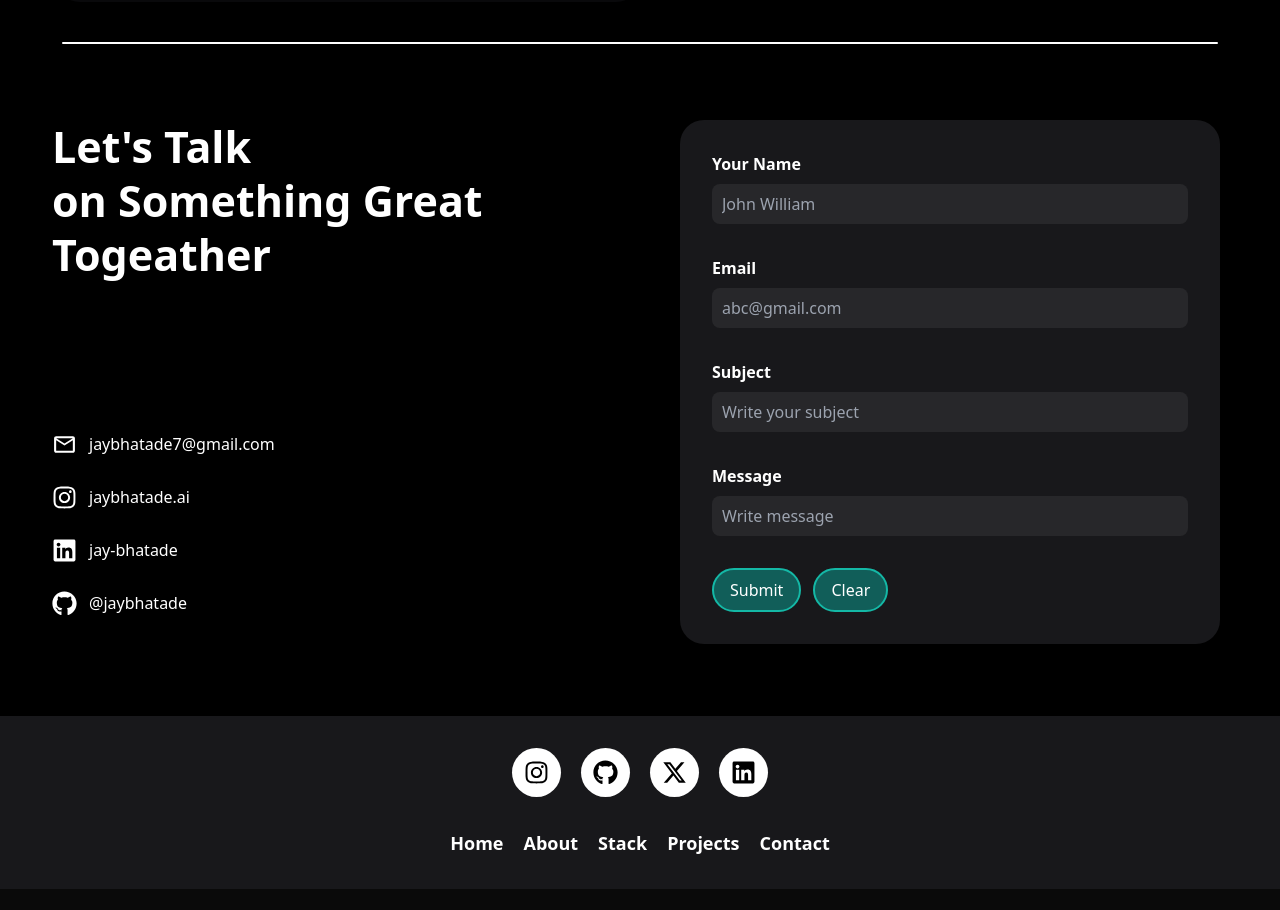
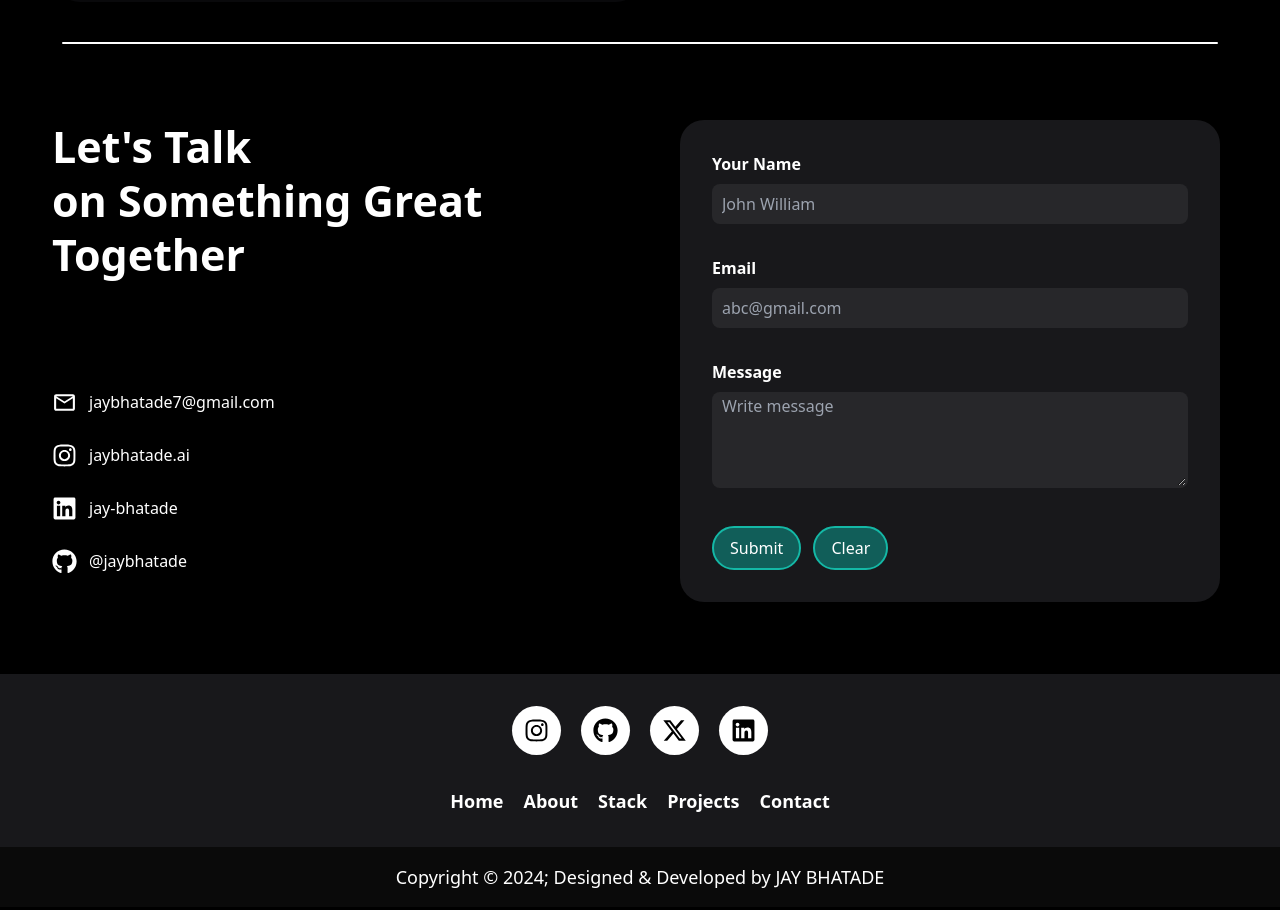
Before and after one commit to jaybhatade/portfolio, a React (Vite) app: page / in a window 1280 px wide. Shown: the part 3680-4590 px from the top of the page. Built offline with nearby package versions, Linux system fonts and the light colour scheme.

Commit message:
contact form logic

```diff
--- a/src/Components/Contact-Section.jsx
+++ b/src/Components/Contact-Section.jsx
@@ -1,50 +1,137 @@
 import React from "react";
 import { MdMailOutline } from "react-icons/md";
-import { FaLinkedin , FaGithub , FaInstagram  } from "react-icons/fa";
+import { FaLinkedin, FaGithub, FaInstagram } from "react-icons/fa";
 
-function ContactSection() {
+export default function ContactSection() {
+  const [result, setResult] = React.useState("");
+
+  const onSubmit = async (event) => {
+    event.preventDefault();
+    setResult("Sending....");
+    const formData = new FormData(event.target);
+
+    formData.append("access_key", "f6bc24f2-2da6-4b77-9692-6f04ab9faa91");
+
+    const response = await fetch("https://api.web3forms.com/submit", {
+      method: "POST",
+      body: formData
+    });
+
+    const data = await response.json();
+
+    if (data.success) {
+      setResult("Form Submitted Successfully");
+      event.target.reset();
+    } else {
+      setResult(data.message);
+    }
+  };
+
   return (
-    <div id="Contact" className="w-100 h-fit flex justify-center items-center text-white py-10">
+    <div
+      id="Contact"
+      className="w-100 h-fit flex justify-center items-center text-white py-10"
+    >
       <div className="w-[100%] h-fit max-w-[1240px] flex flex-col justify-center items-center">
-
-
         <div className="w-[100%] flex flex-col md:flex-row">
-          <div className="w-100 md:w-[50%] p-8 rounded-l-2xl flex flex-col justify-between ">
-            <h2 className="text-4xl md:text-[43px] leading-tight font-bold">Let's Talk <br /> on Something Great <br />Togeather</h2>
+          <div className="w-100 md:w-[50%] p-8 rounded-l-2xl flex flex-col justify-between">
+            <h2 className="text-4xl md:text-[43px] leading-tight font-bold">
+              Let's Talk <br /> on Something Great <br />
+              Together
+            </h2>
 
             <ul>
-                <li className="w-fit"><a target='_blank' href="mailto:jaybhatade7@gmail.com" className="flex gap-3 my-7"><MdMailOutline size={25}/> jaybhatade7@gmail.com</a></li>
-                <li className="w-fit"><a target='_blank' href="https://www.instagram.com/jaybhatade.ai/" className="flex gap-3 my-7"><FaInstagram  size={25}/>jaybhatade.ai</a></li>
-                <li className="w-fit"><a target='_blank' href="https://in.linkedin.com/in/jay-bhatade" className="flex gap-3 my-7"><FaLinkedin  size={25}/>jay-bhatade</a></li>
-                <li className="w-fit"><a target='_blank' href="https://github.com/jaybhatade" className="flex gap-3 my-7"><FaGithub  size={25}/> @jaybhatade</a></li>
+              <li className="w-fit">
+                <a
+                  target="_blank"
+                  href="mailto:jaybhatade7@gmail.com"
+                  className="flex gap-3 my-7"
+                >
+                  <MdMailOutline size={25} /> jaybhatade7@gmail.com
+                </a>
+              </li>
+              <li className="w-fit">
+                <a
+                  target="_blank"
+                  href="https://www.instagram.com/jaybhatade.ai/"
+                  className="flex gap-3 my-7"
+                >
+                  <FaInstagram size={25} />
+                  jaybhatade.ai
+                </a>
+              </li>
+              <li className="w-fit">
+                <a
+                  target="_blank"
+                  href="https://in.linkedin.com/in/jay-bhatade"
+                  className="flex gap-3 my-7"
+                >
+                  <FaLinkedin size={25} />
+                  jay-bhatade
+                </a>
+              </li>
+              <li className="w-fit">
+                <a
+                  target="_blank"
+                  href="https://github.com/jaybhatade"
+                  className="flex gap-3 my-7"
+                >
+                  <FaGithub size={25} /> @jaybhatade
+                </a>
+              </li>
             </ul>
           </div>
-          <div className="w-100 md:w-[50%] h-fit p-8 md:px-10 rounded-r-2xl ">
-            <div className="bg-zinc-900 rounded-3xl w-[100%]  h-[100%] text-white py-6 px-4 md:p-8">
-                <form action="" method="post">
+          <div className="w-100 md:w-[50%] h-fit p-8 md:px-10 rounded-r-2xl">
+            <div className="bg-zinc-900 rounded-3xl w-[100%] h-[100%] text-white py-6 px-4 md:p-8">
+              <form onSubmit={onSubmit}>
+                <label className="text-md font-semibold" htmlFor="name">
+                  Your Name
+                </label>
+                <br />
+                <input
+                  className="w-[100%] h-10 bg-zinc-800 mb-8 rounded-lg pl-2 transition-all duration-400 ease-in-out border-2 border-transparent focus:outline-teal-500 mt-2"
+                  type="text"
+                  name="name"
+                  placeholder="John William"
+                  required
+                />
 
-                <label className="text-md font-semibold" htmlFor="name">Your Name</label> <br />
-                <input className="w-[100%] h-10 bg-zinc-800 mb-8 rounded-lg pl-2  transition-all duration-400 ease-in-out border-2 border-transparent focus:outline-teal-500 mt-2" type="text" placeholder="John William"/>
+                <label className="text-md font-semibold" htmlFor="email">
+                  Email
+                </label>
+                <br />
+                <input
+                  className="w-[100%] h-10 bg-zinc-800 mb-8 rounded-lg pl-2 transition-all duration-400 ease-in-out border-2 border-transparent focus:outline-teal-500 mt-2"
+                  type="email"
+                  name="email"
+                  placeholder="abc@gmail.com"
+                  required
+                />
 
+                <label className="text-md font-semibold" htmlFor="message">
+                  Message
+                </label>
+                <br />
+                <textarea
+                  className="w-[100%] h-24 bg-zinc-800 mb-8 rounded-lg pl-2 transition-all duration-400 ease-in-out border-2 border-transparent focus:outline-teal-500 mt-2"
+                  name="message"
+                  placeholder="Write message"
+                  required
+                />
 
+                <input
+                  type="submit"
+                  value="Submit"
+                  className="px-4 py-2 mr-3 rounded-full text-white bg-teal-800 border-teal-500 border-2 hover:bg-teal-600"
+                />
+                <input
+                  type="reset"
+                  value="Clear"
+                  className="px-4 py-2 rounded-full text-white bg-teal-800 border-teal-500 border-2 hover:bg-teal-600"
+                />
+              </form>
 
-                <label className="text-md font-semibold" htmlFor="email">Email</label> <br />
-                <input className="w-[100%] h-10  bg-zinc-800 mb-8 rounded-lg pl-2  transition-all duration-400 ease-in-out border-2 border-transparent focus:outline-teal-500  mt-2" type="text" placeholder="abc@gmail.com"/>
-
-
-
-                <label className="text-md font-semibold" htmlFor="email">Subject</label> <br />
-                <input className="w-[100%] h-10  bg-zinc-800 mb-8 rounded-lg pl-2  transition-all duration-400 ease-in-out border-2 border-transparent focus:outline-teal-500  mt-2" type="text" placeholder="Write your subject"/>
-
-
-
-                <label className="text-md font-semibold" htmlFor="email">Message</label> <br />
-                <input className="w-[100%] h-10  bg-zinc-800 mb-8 rounded-lg pl-2  transition-all duration-400 ease-in-out border-2 border-transparent focus:outline-teal-500 mt-2" type="text" placeholder="Write message"/>
-
-                <input type="submit" value="Submit" className="px-4 py-2 mr-3 rounded-full text-white bg-teal-800 border-teal-500 border-2 hover:bg-teal-600"/>
-                <input type="reset" value="Clear"   className="px-4 py-2 rounded-full text-white bg-teal-800 border-teal-500 border-2 hover:bg-teal-600"/>
-                </form>
-
+              <span>{result}</span>
             </div>
           </div>
         </div>
@@ -52,5 +139,3 @@ function ContactSection() {
     </div>
   );
 }
-
-export default ContactSection;
```
